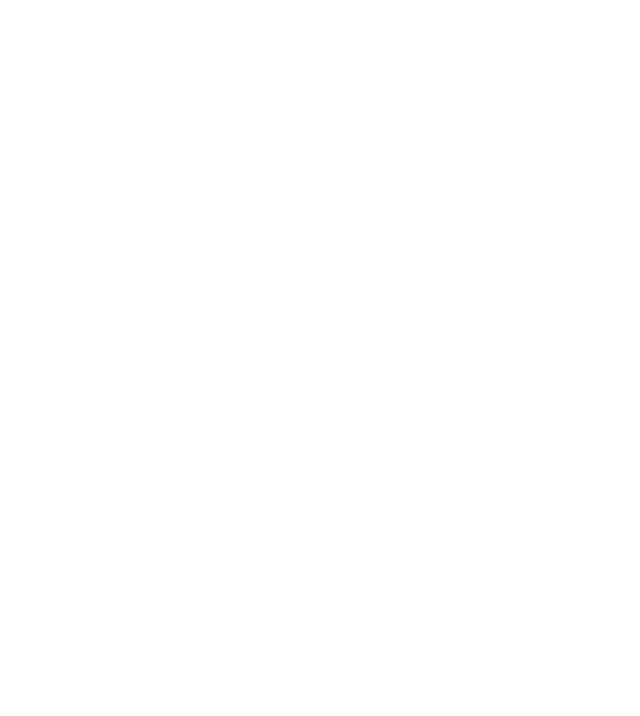
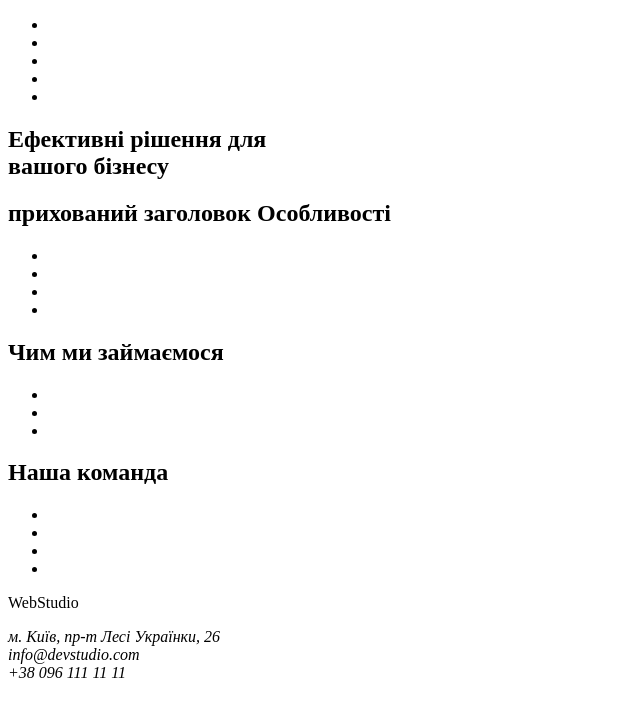
Before and after one commit to Yurii-Yevsiukov/goit-markup-hw-01, a plain HTML site: page index.html in a window 1280 px wide. Shown: the whole page, without its empty margins (0-640 px from the left). Drawn offline with Linux system fonts and the light colour scheme.

Commit message:
добавив структуру сайту, картинки

```diff
--- a/index.html
+++ b/index.html
@@ -5,5 +5,65 @@
     <meta name="viewport" content="width=device-width, initial-scale=1.0" />
     <title>Document</title>
   </head>
-  <body></body>
+  <body>
+    <!-- Хедер сайту -->
+    <header>
+      <nav>
+        <a href=""></a>
+        <ul>
+          <li></li>
+          <li></li>
+          <li></li>
+          <li></li>
+          <li></li>
+        </ul>
+      </nav>
+    </header>
+    <!-- Основний контент сторінки -->
+    <main>
+      <!-- Шапка основного контенту -->
+      <section>
+        <h1>Ефективні рішення для <br>
+          вашого бізнесу</h1>
+        <a href=""></a>
+      </section>
+      <!-- Особливості -->
+      <section>
+        <h2>прихований заголовок Особливості</h2>
+        <ul>
+          <li></li>
+          <li></li>
+          <li></li>
+          <li></li>
+        </ul>
+      </section>
+      <!-- Чим ми займаємося -->
+      <section>
+        <h2>Чим ми займаємося</h2>
+        <ul>
+          <li></li>
+          <li></li>
+          <li></li>
+        </ul>
+      </section>
+      <!-- Наша команда -->
+      <section>
+        <h2>Наша команда</h2>
+        <ul>
+          <li></li>
+          <li></li>
+          <li></li>
+          <li></li>
+        </ul>
+    </main>
+    <!-- Футер сайту -->
+    <footer>
+      <p>WebStudio</p>
+      <address>
+        м. Київ, пр-т Лесі Українки, 26 <br>
+        info@devstudio.com <br>
+        +38 096 111 11 11
+      </address>
+    </footer>
+  </body>
 </html>
```
Also changed, not shown: img/box_1.jpg (added), img/box_2.jpg (added), img/box_3.jpg (added), img/demianenko.jpg (added), img/ermakov.jpg (added), img/repina.jpg (added), img/tarasov.jpg (added).
